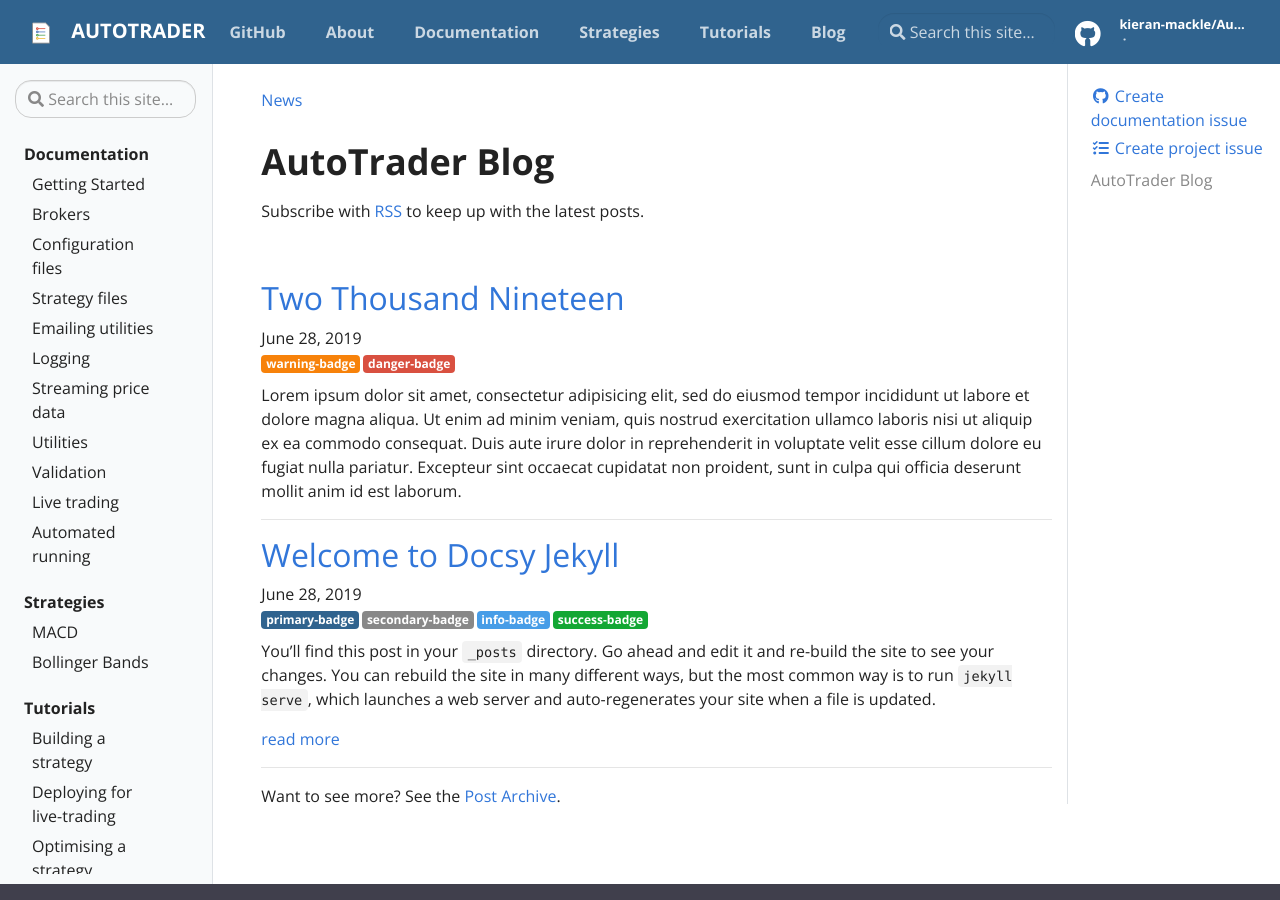
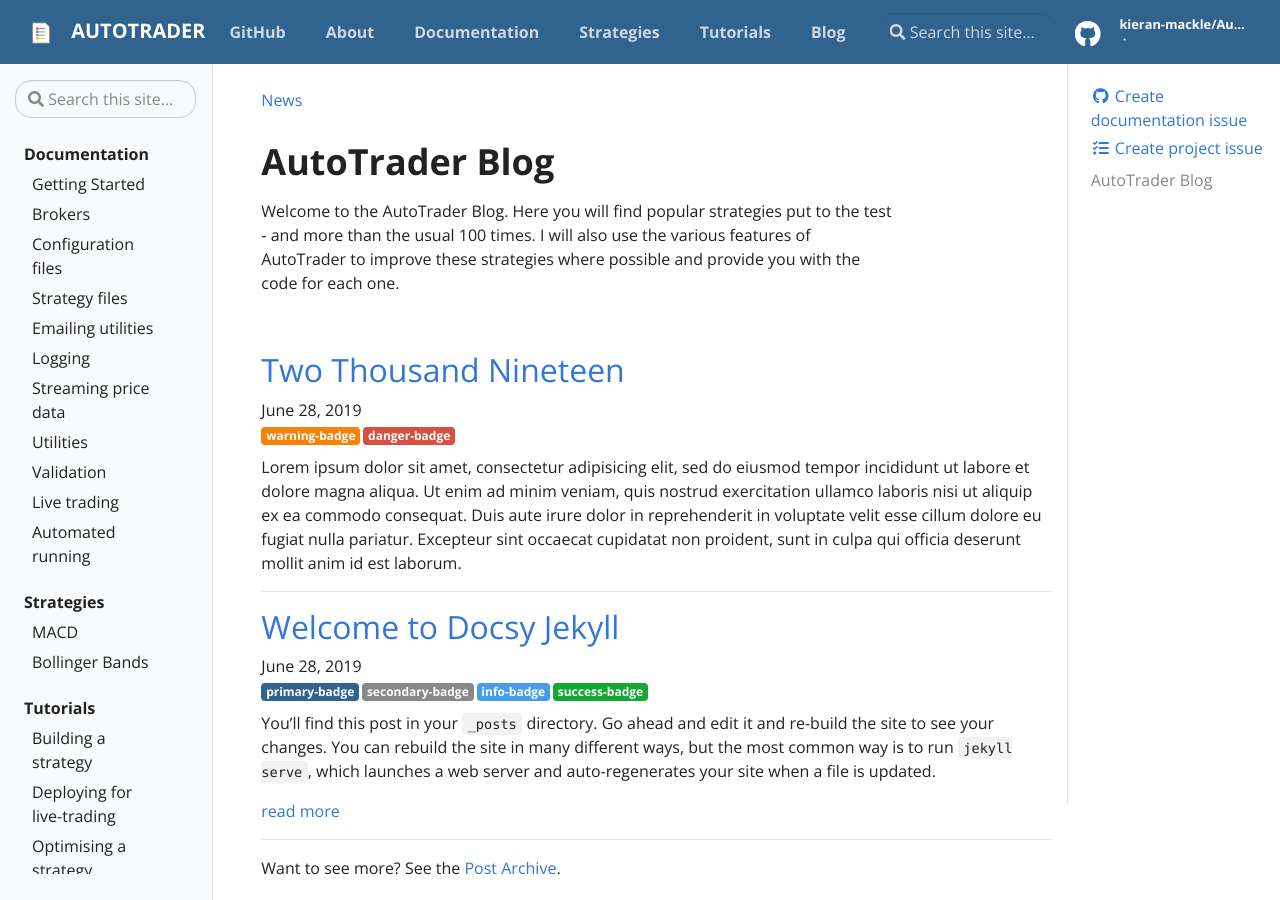
Before and after one commit to kieran-mackle/AutoTrader, a Jekyll site: the page built from docs/pages/blog.md, in a window 1280 px wide and 900 px high. Built offline with Jekyll 4.4.1, drawn with Linux system fonts in a browser that asks for light colours.

Commit message:
Update blog.md

```diff
--- a/docs/pages/blog.md
+++ b/docs/pages/blog.md
@@ -5,7 +5,8 @@
 
 # AutoTrader Blog
 
-<p>Subscribe with <a href="{{ site.baseurl }}/feed.xml">RSS</a> to keep up with the latest posts.</p>
+Welcome to the AutoTrader Blog. Here you will find popular strategies put to the test - and more than the usual 100 times. I will also use the
+various features of AutoTrader to improve these strategies where possible and provide you with the code for each one.
 
 <br>
 
```
